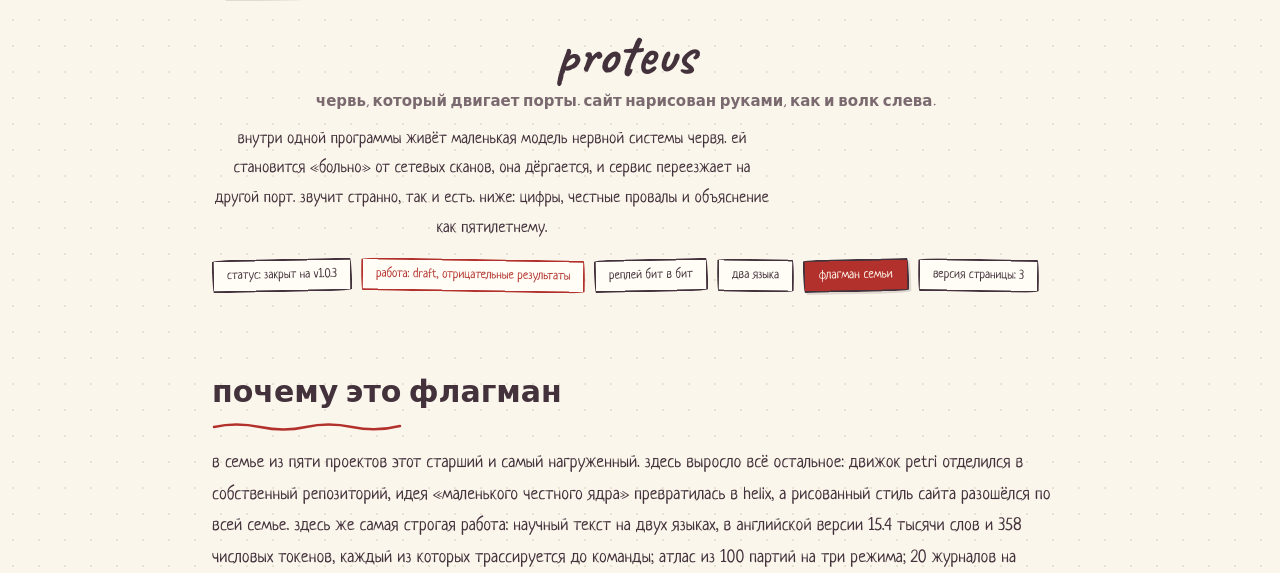
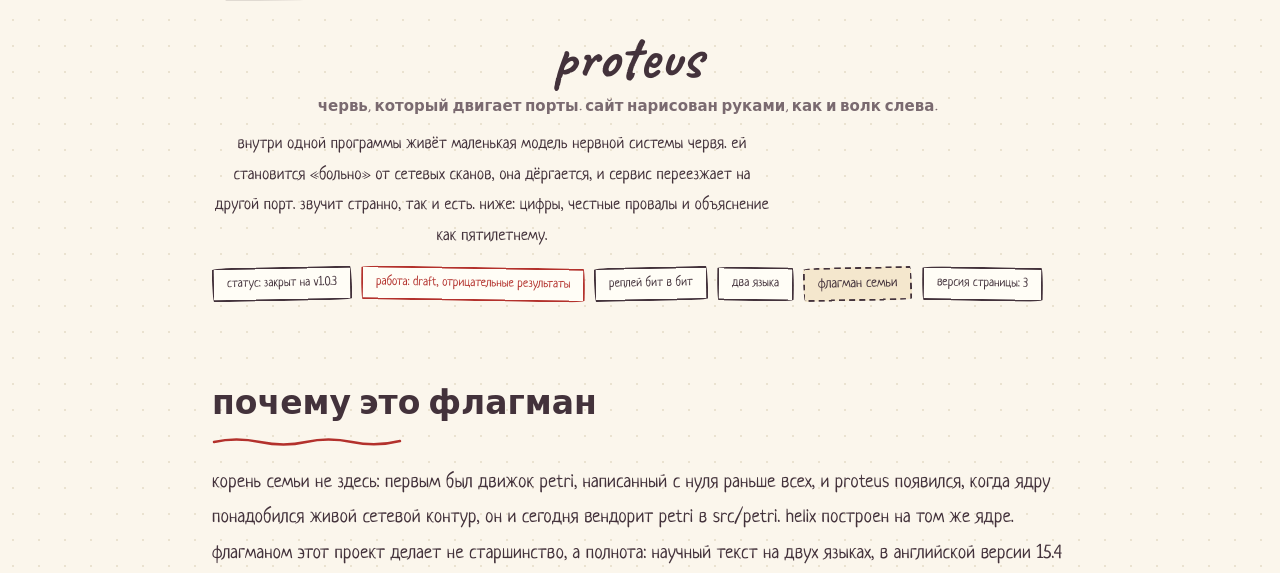
Before and after one commit to esnond/proteus, a plain HTML site: page site/index.html in a window 1280 px wide. Shown: the part 227-800 px from the top of the page. Drawn offline with Linux system fonts and the light colour scheme; a web font is replaced by a local one.

Commit message:
style(site): v9, larger handwriting, flagship chip in ink

```diff
--- a/site/assets/style.css
+++ b/site/assets/style.css
@@ -176,16 +176,16 @@ ul li::before{content:"";position:absolute;left:2px;top:.72em;width:13px;height:
 /* текст не идеально ровный: лёгкое дыхание строк */
 p{letter-spacing:.1px}
 body{font-family:'Neucha','Segoe Print','Comic Sans MS',cursive;
-  font-size:17.5px;line-height:1.8}
+  font-size:19px;line-height:1.85}
 h1,h2,h3,.stat b,.fact b,.bubble .q,.ver h3,.card h3{
   font-family:'Caveat','Segoe Print',cursive;font-weight:700}
-h1{font-size:clamp(36px,6vw,56px)}
-h2{font-size:30px}
+h1{font-size:clamp(40px,6.5vw,60px)}
+h2{font-size:33px}
 /* появление при прокрутке */
 .reveal{opacity:0;transform:translateY(16px);transition:opacity .55s ease,transform .55s ease}
 .reveal.on{opacity:1;transform:none}
 
 /* флагманская печать */
-.flagchip{display:inline-block;padding:3px 14px;font-size:13px;color:var(--paper);
-  background:var(--crayon);border:2px solid var(--ink);border-radius:255px 15px 225px 15px/15px 225px 15px 255px;
-  transform:rotate(-2deg);box-shadow:2px 2px 0 rgba(67,50,59,.15)}
+.flagchip{display:inline-block;padding:2px 13px;font-size:14px;color:var(--ink);
+  background:var(--hl);border:2px dashed var(--ink);border-radius:255px 15px 225px 15px/15px 225px 15px 255px;
+  transform:rotate(-2deg);white-space:nowrap}
--- a/site/index.html
+++ b/site/index.html
@@ -3,7 +3,7 @@
 <head>
 <meta charset="utf-8">
 <meta name="viewport" content="width=device-width, initial-scale=1">
-<link rel="stylesheet" href="assets/style.css?v=8">
+<link rel="stylesheet" href="assets/style.css?v=9">
 <style>:root{}
 </style>
 <title>proteus: червь, который двигает порты</title>
@@ -33,7 +33,7 @@
 <section>
   <div class="wrap">
     <h2>почему это флагман</h2>
-    <p>в семье из пяти проектов этот старший и самый нагруженный. здесь выросло всё остальное: движок petri отделился в собственный репозиторий, идея «маленького честного ядра» превратилась в helix, а рисованный стиль сайта разошёлся по всей семье. здесь же самая строгая работа: научный текст на двух языках, в английской версии 15.4 тысячи слов и 358 числовых токенов, каждый из которых трассируется до команды; атлас из 100 партий на три режима; 20 журналов на семейство для сравнения; 300 журналов в архиве данных. и главное: это единственный проект семьи, который измерил собственные гипотезы и опубликовал каталог опровержений, вместо того чтобы обещать защиту.</p>
+    <p>корень семьи не здесь: первым был движок petri, написанный с нуля раньше всех, и proteus появился, когда ядру понадобился живой сетевой контур, он и сегодня вендорит petri в src/petri. helix построен на том же ядре. флагманом этот проект делает не старшинство, а полнота: научный текст на двух языках, в английской версии 15.4 тысячи слов и 358 числовых токенов, каждый трассируется до команды; атлас из 100 партий на три режима; 20 журналов на семейство для сравнения; 300 журналов в архиве. и главное: единственный в семье измерил собственные гипотезы и опубликовал каталог опровержений вместо обещаний защиты.</p>
   </div>
 </section>
 
```
